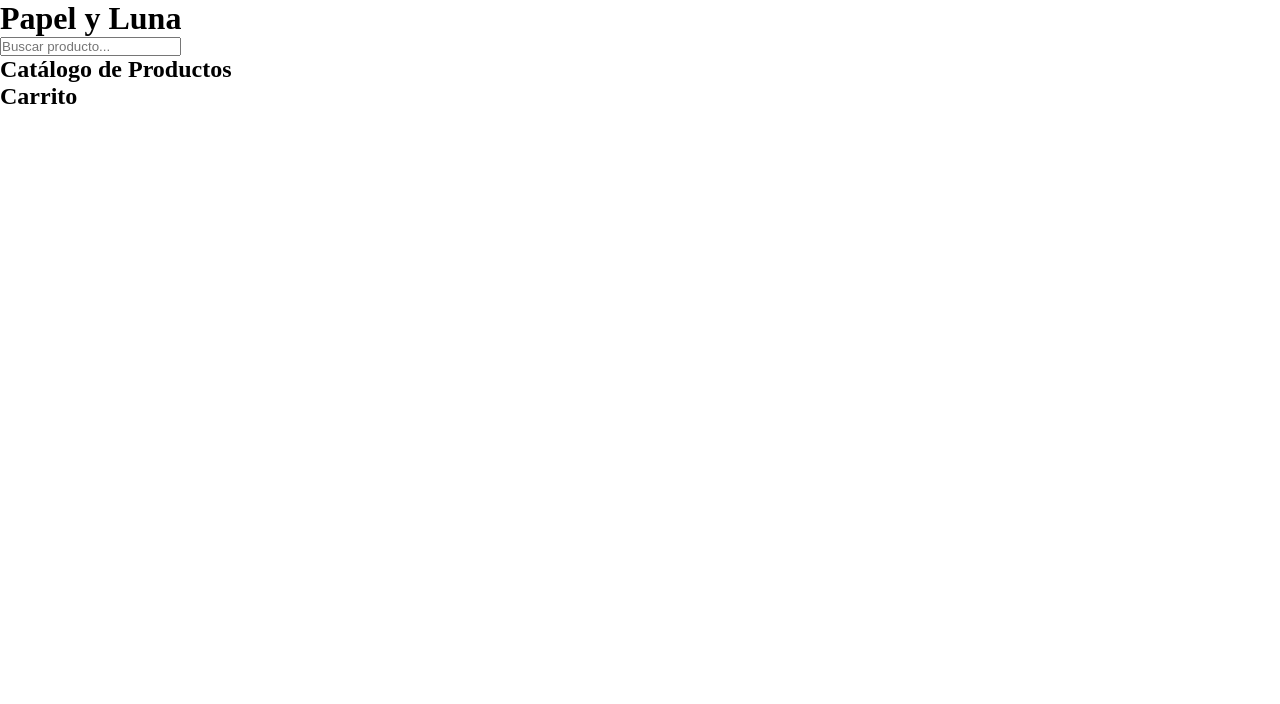
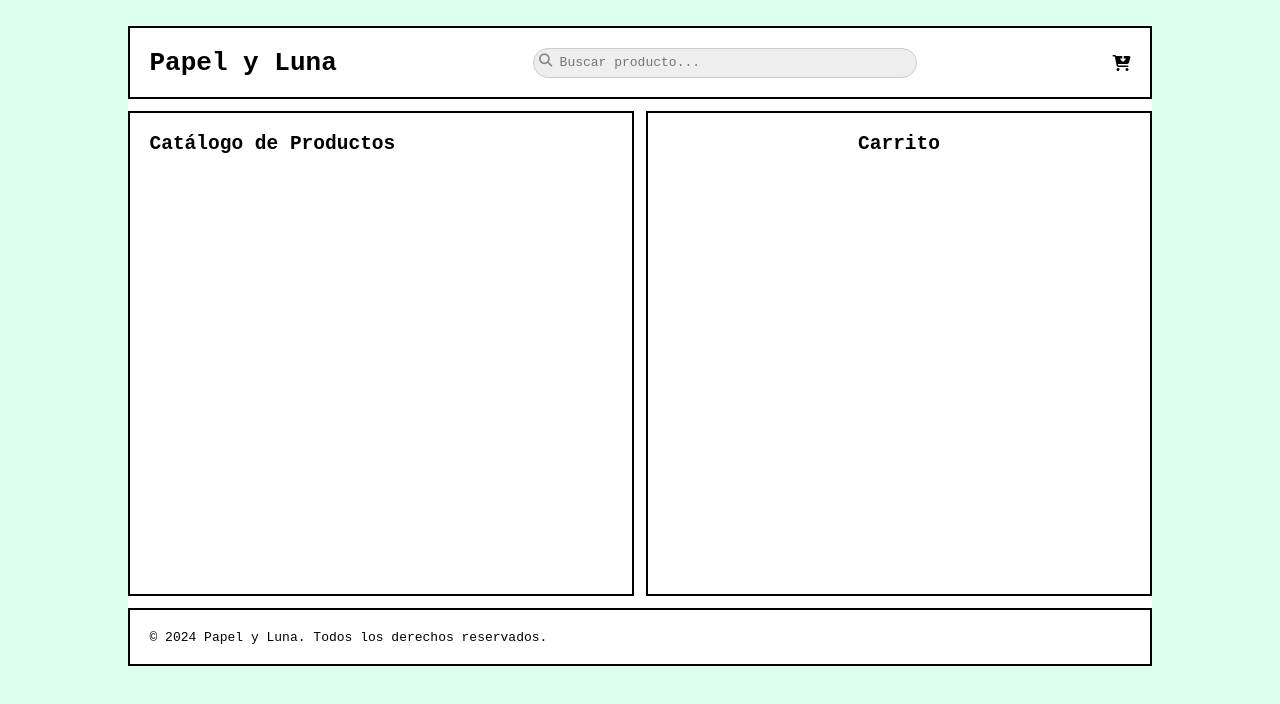
Before and after one commit to Juanes1707/Stationery-s-and-Cart-Management, a plain HTML site: page index.html in a window 1280 px wide. Drawn offline with Linux system fonts and the light colour scheme.

Commit message:
Cambios en la estructura del HTML, se saca el aside del main para poder darle la estrcutura con grid en CSS, se hizo una estilización inicial

```diff
--- a/index.html
+++ b/index.html
@@ -1,19 +1,31 @@
 <!DOCTYPE html>
 <html lang="es">
+
 <head>
     <meta charset="UTF-8">
     <meta name="viewport" content="width=device-width, initial-scale=1.0">
     <title>Papel y Luna</title>
-    <script type="module" src="./js/app.js"></script>
     <link rel="stylesheet" href="styles.css">
     <!-- ICON DE LA PAPELERIA -->
     <link rel="shortcut icon" href="imagenes y recursos/Icon Papeleria.jpg" type="image/x-icon">
+    <!-- ICONOS PARA LA ESTICA -->
+    <link rel="stylesheet" href="https://cdnjs.cloudflare.com/ajax/libs/font-awesome/6.5.0/css/all.min.css">
+    <script type="module" src="./js/app.js"></script>
 </head>
+
 <body>
+    <div class="app__container">
         <!-- HEADER Y INPUT DE NAVEGACION -->
         <header class="header__content">
             <h1 class="header__content-title">Papel y Luna</h1>
-        <input type="text" id="searchInput" placeholder="Buscar producto..." class="header__content-input">
+            <!-- Se crea un div que contenga un boton con el input donde el usuario va a poner su producto y un boton con una lupa para hacerlo mas estetico, al se un boton decorativo lo defino en HTML  -->
+            <div class="header__content-input-container">
+                <button class="header__content-button">
+                    <i class="fa-solid fa-magnifying-glass"></i>
+                </button>
+                <input type="text" id="searchInput" placeholder="Buscar producto..." class="header__content-input" >
+            </div>
+            <i class="fa-solid fa-cart-arrow-down"></i>
             <!-- el input de navegacion debe permitir al usuario buscar y filtrar productos por nombre y actualizar el catálogo en tiempo real -->
         </header>
         <!-- MAIN -->
@@ -25,6 +37,7 @@
                     <!-- JS DATA debe desplegar los productos del catálogo en tiempo real , poder seleccionarlos y agregarlos al carrito-->
                 </div>
             </section>
+        </main>
         <!-- CARRITO -->
         <aside class="cart__aside" id="cart">
             <h2 class="cart__aside-title">Carrito</h2>
@@ -40,7 +53,11 @@
                 </div>
             </div>
         </aside>
-    </main>
+        <!-- FOOTER -->
+        <footer class="footer-content">
+            <p class="footer-content-text">© 2024 Papel y Luna. Todos los derechos reservados.</p>
+        </footer>
+    </div>
+</body>
 
-</body>
 </html>
--- a/styles.css
+++ b/styles.css
@@ -1,7 +1,95 @@
+/* ESTILOS GENERALES POR DEFECTO */
 * {
     margin: 0;
     padding: 0;
     box-sizing: border-box;
     text-decoration: none;
     list-style: none;
+    font-family: monospace;
 }
+
+header, main,aside, footer {
+    padding: 1.5rem;
+    border: 2px solid #000;
+}
+
+body {
+    background-color: #dfe;
+}
+/* USO DE GRID CON EL OBJETIVO DE CREAR EL LAYOUT PRINCIPAL QUE VA A TENER LA PAGINA, CON AYUDA DE ESTE DEFINO LA CANTIDAD DE COLUMNAS QUE VAN A TENER, PARA QUE EL MAIN Y EL ASIDE TENGA UNA ALTURA MAYOR, SELECCIONO LAS FILAS QUE SE CREAN IMPLICITAMENTE, CON AUTO HAGO QUE LA FILA 1 Y 3 OCUPEN ESPACIO SEGUN SU CONTENIDO Y LA FILA 2 QUE CONTIENE AL MAIN Y AL ASIDE OCUPARAN EL ESPACIO DISPONIBLE QUE DEJEN EL HEADER Y EL FOOTER */
+.app__container {
+    width: 80vw;
+    background-color: #fff;
+    display: grid;
+    grid-template-columns: repeat(2,1fr);
+    grid-auto-rows: auto 1fr auto;
+    min-height: 80vh;
+    gap: 12px;
+    grid-template-areas:
+    "header header"
+    "main aside"
+    "footer footer";
+    margin: 2rem auto;
+}
+/* HEADER SECTION */
+
+.header__content {
+    grid-area: header;
+    display: flex;
+    justify-content: space-between;
+    align-items: center;
+}
+/* CREACION DE LA BARRA DE BUSQUEDA, SE CREA UN PUNTO DE REFERENCIA CON POSITION RELATIVE EN EL CONTENEDOR, LUEGO SE LE DA A LA LUPA QUE ES EL BOTON UN POSITION ABSOLUTE PARA QUE SE POSICIONE CON RESPECTO AL CONTENDOR y LO ACOMODAMOS */
+.header__content-input-container {
+    width: 30vw;
+    position: relative;
+}
+
+.header__content-button {
+    color: #888;
+    position: absolute;
+    left: 0;
+    top: 0%;
+    background: none;
+    border: none;
+    cursor: pointer;
+    padding: 0.5rem;
+}
+
+/* LE AGREGAMOS UN PADDING AL INPUT PARA QUE EL PLACEHOLDER LE DE ESPACIO A LA LUPA, QUITAMOS EL OUTLINE POR TEMAS ESTICOS, SE LE AGREGO EL REDONDEO AL INPUT Y AGREGAMOS UNA PEQUEÑA TRANSICION QUE AL CLICKEAR LA BARRA DE NAVEGACION SU COLOR DE FONDO CAMBIE  */
+.header__content-input{
+    min-width: 30vw;
+    background-color: #eee;
+    padding: 0.5rem 0.5rem 0.5rem 2rem;
+    border-radius: 25px;
+    border: 1px solid #ccc;
+    outline: none;
+    font-size: 1rem;
+    transition: all 0.3s ease;
+
+}
+
+
+.header__content-input:focus {
+    border-color: #444;
+    background-color: #fff;
+}
+
+/* MAIN SECTION */
+
+.main__content {
+    grid-area: main;
+}
+/* ASIDE / CART SECTION */
+
+.cart__aside {
+    grid-area: aside;
+    text-align: center;
+}
+/* FOOTER SECTION */
+
+.footer-content {
+    grid-area: footer;
+}
+
+/* MEDIA QUERIES */
```
Lines whose indentation alone changed are shown as unchanged.
